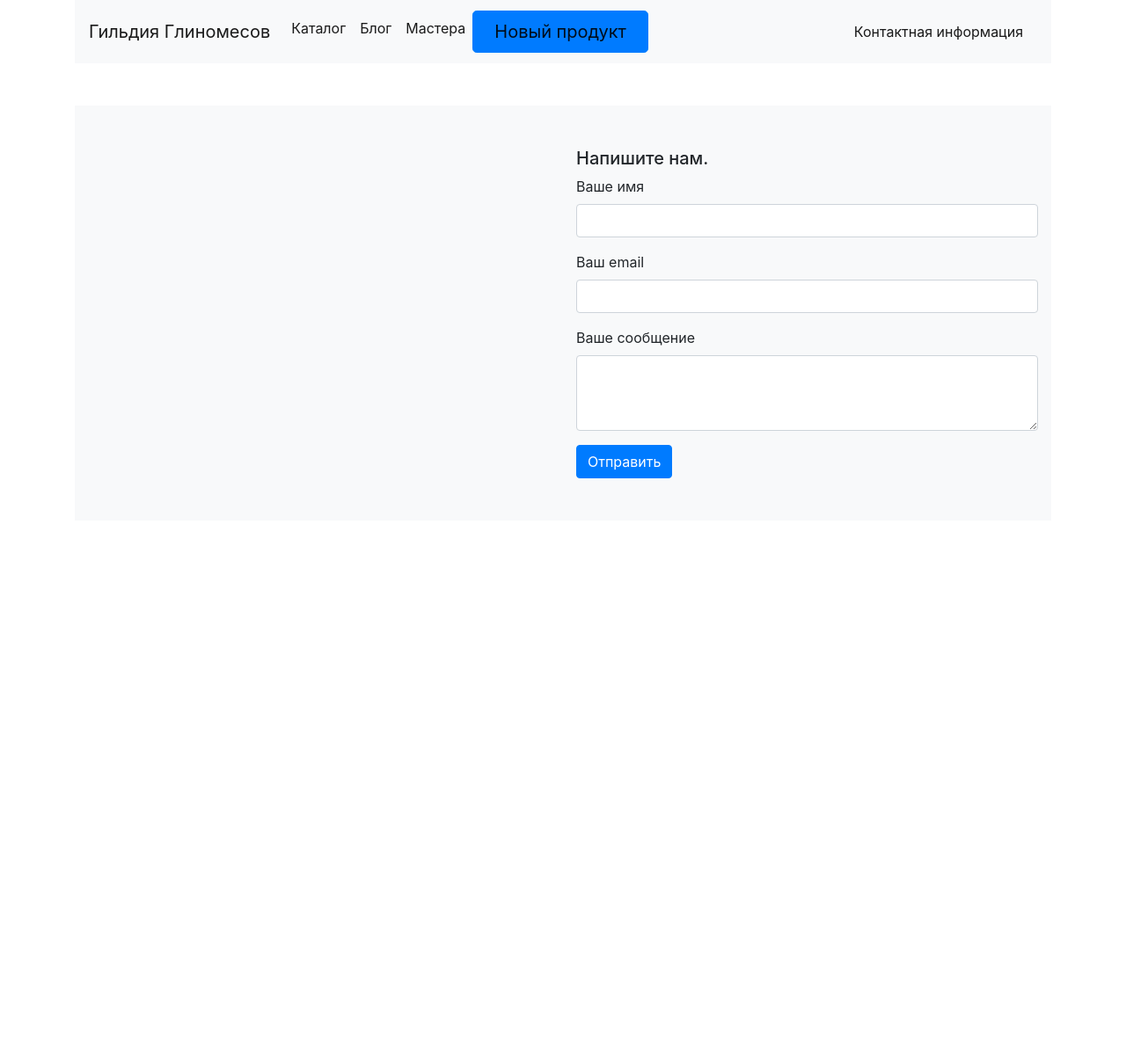
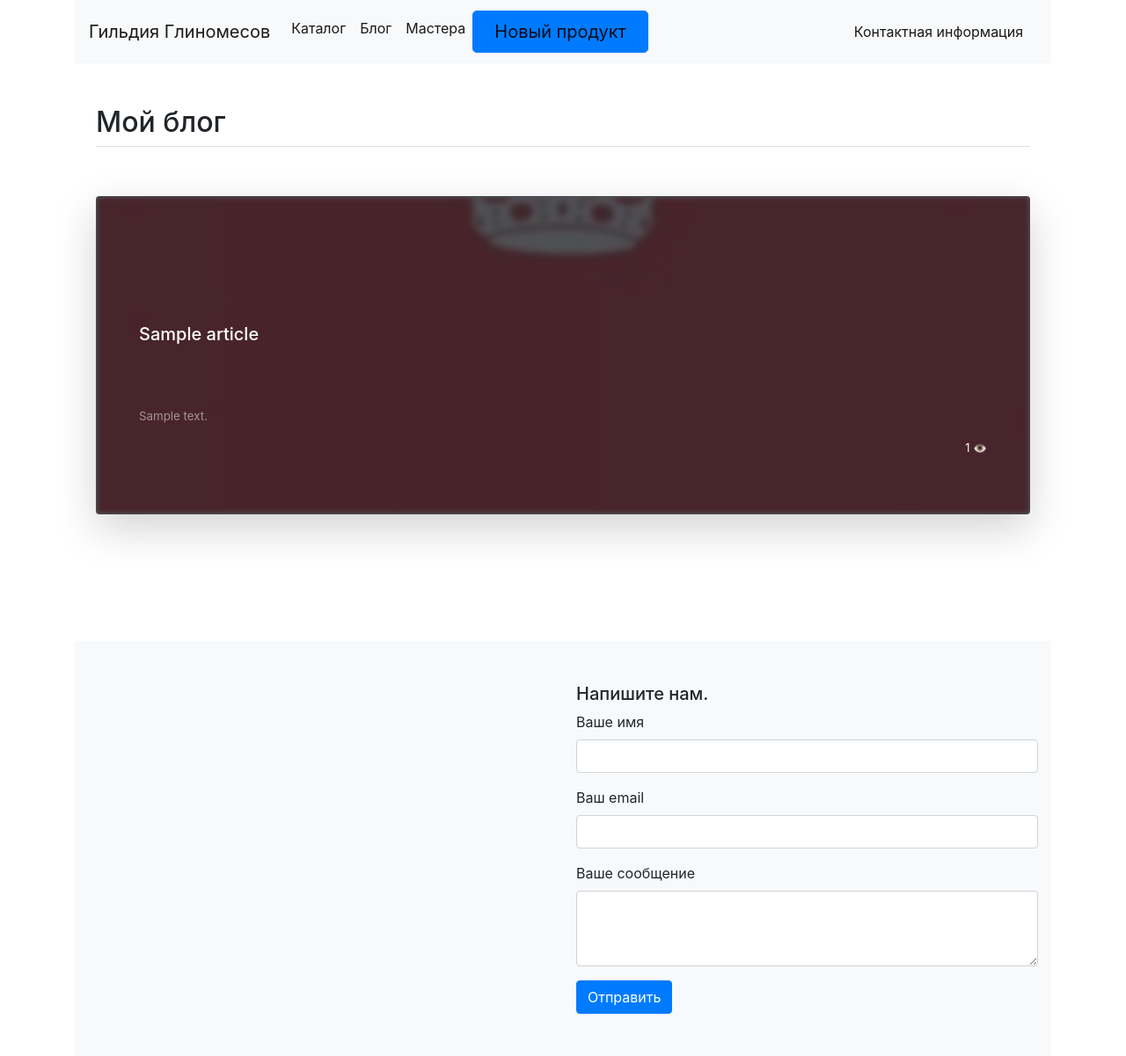
Before and after one commit to alextk37/home_work_19.2, a Django app: template blog/templates/blog/blog.html in a window 1280 px wide. Shown: the whole page at 88% size. Before the commit the page ends 544 px from the top, so only its background shows below. Run offline with Django 5.2, Linux system fonts and the light colour scheme; the template is opened without the code that fills it: most values are stand-ins (such as "Sample title", 1, 10 or a date in 2020); some libraries are stand-ins or nearby versions.

Commit message:
simple blog structure

```diff
--- a/blog/templates/blog/blog.html
+++ b/blog/templates/blog/blog.html
@@ -1,6 +1,34 @@
 {% extends 'catalog/base.html' %}
-<div class="container">
+{% load my_tags %}
 {% block content %}
+<div class="container px-4 py-5" id="custom-cards">
+<h2 class="pb-2 border-bottom">Мой блог</h2>
+
+<div class="row row-cols-1 row-cols-lg-3 align-items-stretch g-4 py-5">
+{% for article in object_list %}
+<div class="col">
+  <div class="card card-cover h-100 overflow-hidden text-bg-dark rounded-4 shadow-lg" style="background-color: rgba(33, 37, 41, 0.78) !important;">
+    <div class="card-bg" style="background-image: url({{ article.preview_img | media }});"></div>
+    <div class="d-flex flex-column h-100 p-5 pb-3 text-white text-shadow-1">
+           <a href="{% url 'blog:article' article.pk  %}" style="text-decoration: none; color: white;">
+          <h5 class="pt-5 mt-5 mb-4 display-7 lh-1 fw-bold">{{ article.title }}</h5>
+          <p class="pt-5 mt-2 mb-3 display-6 lh-1" style="font-size: smaller; color: rgba(255, 255, 255, 0.5)">{{ article.description | truncatechars:100 }}</p>
+
+      </a>
+      <ul class="d-flex list-unstyled mt-auto justify-content-between">
+        <li class="d-flex align-items-center me-3">
+          <small class="sr-only">Опубликовано: {{ article.pub_date }}</small>
+        </li>
+        <li class="d-flex align-items-center">
+          <small>{{ article.view_count }} 👁️</small>
+        </li>
+      </ul>
+    </div>
+  </div>
+</div>
+{% endfor %}
+
+    </div>
+  </div>
 
 {% endblock %}
-</div>
```
